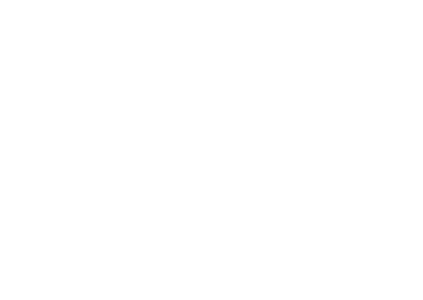
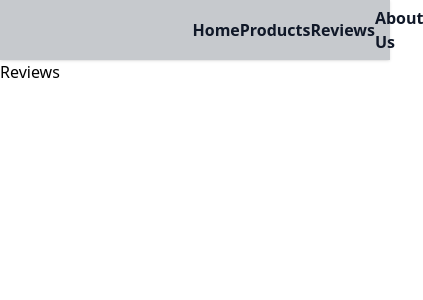
Before and after one commit to hello-sahasraka/OpalGlow, a React (Vite) app in the folder opalglow-frontend/: page /reviews in a window 390 px wide. Before the commit this address had no page. Shown: the top 300 px of the page, 423 px wide, since content can reach past the window. Built offline with nearby package versions, Linux system fonts and the light colour scheme.

Commit message:
feat(ui): add responsive navigation bar

```diff
--- a/opalglow-frontend/src/App.jsx
+++ b/opalglow-frontend/src/App.jsx
@@ -7,7 +7,9 @@
 import AddProduct from "./Pages/Admin/AddProduct"
 import EditProduct from "./Pages/Admin/EditProduct"
 import MediaUpload from "../Uitils/MediaUpload"
-import Register from "./Pages/Register"
+import Register from "./Pages/Client/Register"
+import Home from "./Pages/Home"
+import ProductsPage from "./Pages/Client/ProductsPage"
 
 function App() {
 
@@ -17,16 +19,24 @@
 
       <Toaster position="top-center" />
       <Routes>
-        <Route path="/" element={<LoginPage />} />
+        <Route path="/login" element={<LoginPage />} />
         <Route path="/register" element={<Register />} />
 
+        {/* Admin routes */}
         <Route path="/admin" element={<Adminpage />}>
-          <Route path="users" element={<h1>User</h1>} />          {/* Default: /admin */}
+          <Route path="users" element={<h1>User</h1>} />
           <Route path="products" element={<Products />} />
           <Route path="orders" element={<h1>Orders</h1>} />
           <Route path="addproduct" element={<AddProduct />} />
           <Route path="editproduct" element={<EditProduct />} />
           <Route path="input" element={<MediaUpload />} />
+        </Route>
+
+        <Route path="/*" element={<Home />}>
+          <Route path="products" element={<ProductsPage />} />
+          <Route path="reviews" element={<h1>Reviews</h1>} />
+          <Route path="aboutus" element={<h1>About Us</h1>} />
+          <Route path="*" element={<h1>404 Not found</h1>} />
         </Route>
 
       </Routes>
--- /dev/null
+++ b/opalglow-frontend/src/Components/Header.jsx
@@ -0,0 +1,16 @@
+import { Link } from "react-router-dom"
+
+const Header = () => {
+  return (
+    <div className='sticky top-0 w-full h-[60px] bg-gray-800/25 backdrop-blur-md text-gray-900 font-semibold flex justify-end shadow z-10'>
+        <div className="flex justify-between items-center w-[25%] h-full mx-[100px]">
+          <Link to="/">Home</Link>
+          <Link to="/products">Products</Link>
+          <Link to="/reviews">Reviews</Link>
+          <Link to="/aboutus">About Us</Link>
+        </div>
+    </div>
+  )
+}
+
+export default Header
--- /dev/null
+++ b/opalglow-frontend/src/Pages/Home.jsx
@@ -0,0 +1,17 @@
+import { Outlet } from 'react-router-dom'
+import Header from '../Components/Header'
+
+const Home = () => {
+  return (
+    <div>
+      <Header />
+
+      <div className="w-full h-[calc(100vh-50px)]">
+        <Outlet />
+      </div>
+
+    </div>
+  )
+}
+
+export default Home
```
